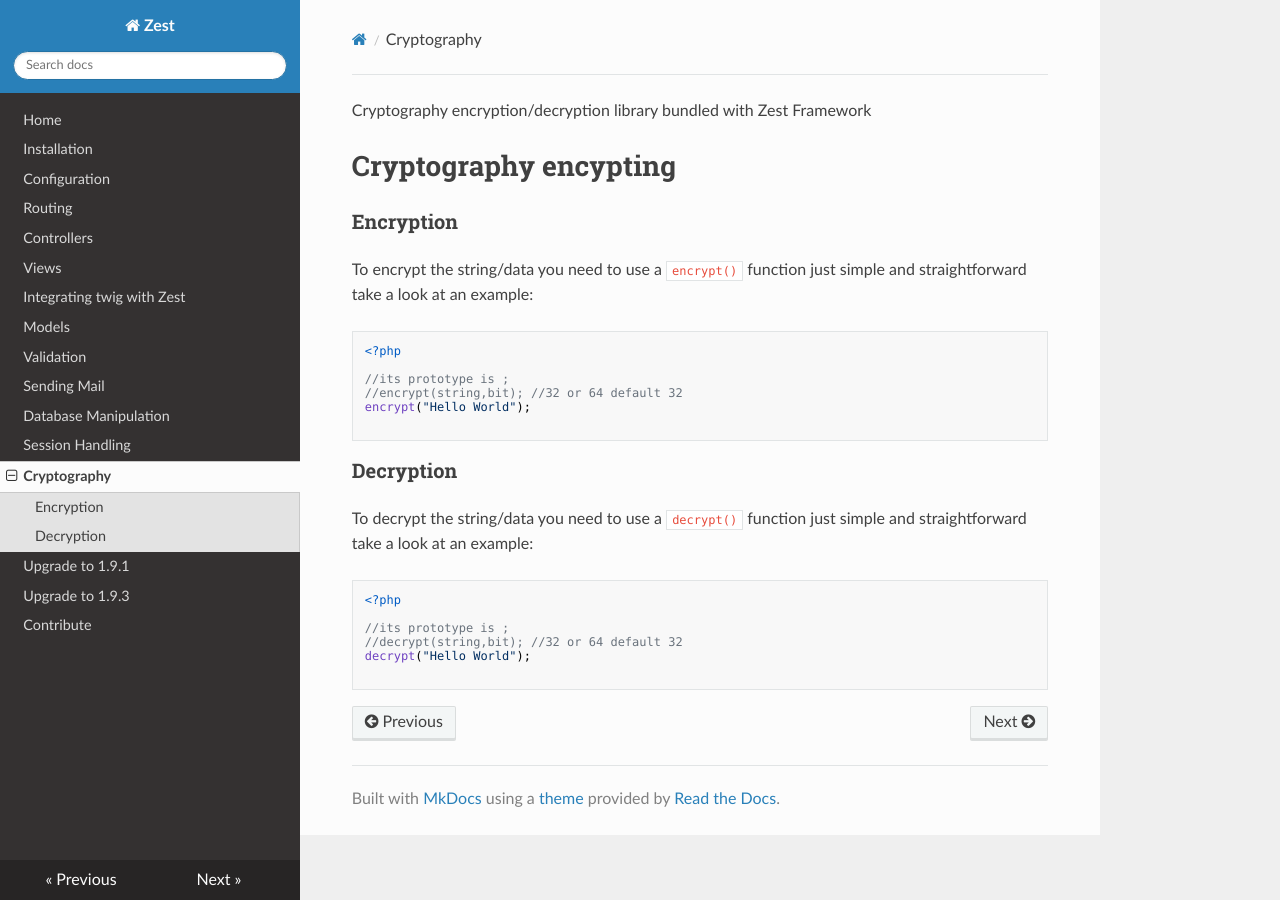
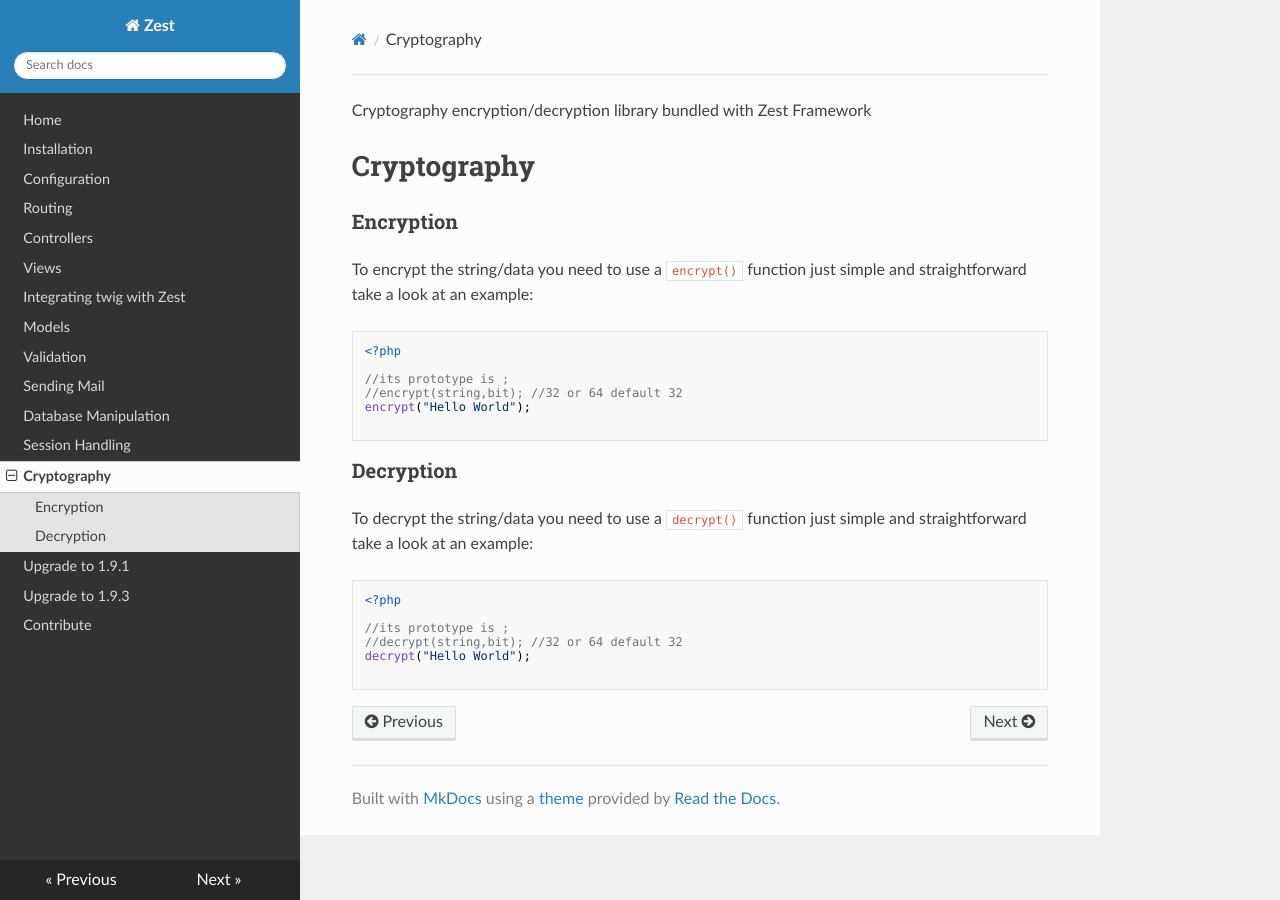
Before and after one commit to alphazframework/zest-docs-latest, an MkDocs documentation site: the page built from docs/cryptography.md, in a window 1280 px wide. Built offline with MkDocs 1.6.1, drawn with Linux system fonts in a browser that asks for light colours; nearby versions of some CDN libraries; old or Windows-style settings are respelled for this version of MkDocs.

Commit message:
Update cryptography.md

````diff
--- a/docs/cryptography.md
+++ b/docs/cryptography.md
@@ -1,6 +1,6 @@
 Cryptography encryption/decryption library bundled with Zest Framework
 
-# Cryptography encypting
+# Cryptography
 
 ### Encryption
 To encrypt the string/data you need to use a ```encrypt()``` function just simple and straightforward take a look at an example:
````
